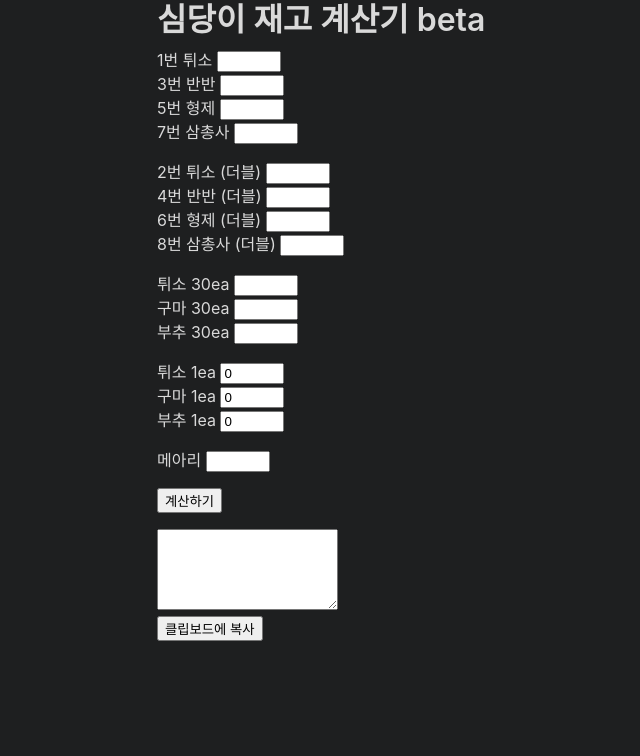
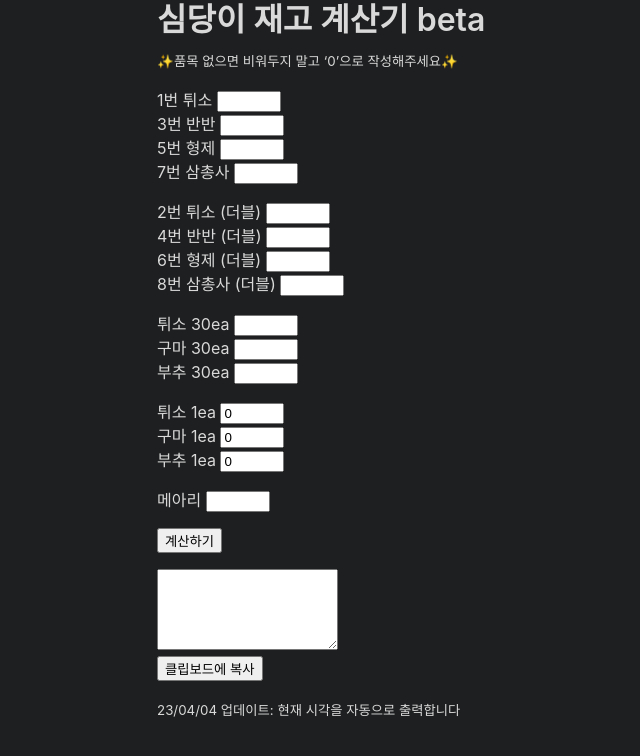
Before and after one commit to hanseodev/hanseodev.github.io, a Jekyll site: the page built from stockcal.md, in a window 1280 px wide. Shown: the top 756 px of the page, without its empty margins (147-787 px from the left). Built offline with Jekyll 4.4.1, drawn with Linux system fonts in a browser that asks for light colours; part of the change alters nothing that is shown.

Commit message:
Update stockcal.md
재고 계산기 업데이트
날짜 자동 계산
품목 0일 시 안내 문구 추가

```diff
--- a/stockcal.md
+++ b/stockcal.md
@@ -2,6 +2,8 @@
 layout: lab
 title: 심당이 재고 계산기 beta
 ---
+
+<small>✨품목 없으면 비워두지 말고 '0'으로 작성해주세요✨</small>
 
 <label for="num1">1번 튀소</label>
 <input type="text" pattern="\d*" id="num1" style="width: 4rem;"><br>
@@ -40,9 +42,14 @@ title: 심당이 재고 계산기 beta
 
 <button onclick="calculate()">계산하기</button><br>
 
+
 <textarea rows="5" id="result"></textarea>
 
 <button onclick="copyToClipboard()">클립보드에 복사</button>
+
+<small>23/04/04 업데이트: 현재 시각을 자동으로 출력합니다</small>
+
+
 
 <script>
     function calculate() {
@@ -67,7 +74,30 @@ title: 심당이 재고 계산기 beta
     var stockBuchu = num2 * 3 + num4 * 2 + num6 * 6 + num8 * 4 + num11 * 30 + num15;
     var stockMeari = num12;
 
-    var result = "시 재고입니다" + "\n튀소 " + stockTuiso + "\n구마 " + stockGuma + "\n부추 " + stockBuchu+ "\n메아리 " + stockMeari
+    // 시간 계산하기
+
+    const now = new Date();
+    const minutes = now.getMinutes();
+
+    let hour;
+    if (minutes >= 40) {
+    hour = now.getHours() + 1;
+    } else {
+    hour = now.getHours();
+    }
+
+    // 12시간제로 변환
+    if (hour > 12) {
+       hour -= 12;
+     }
+
+    // 시간이 12시인 경우에는 0으로 바꿔줌
+    if (hour == 12) {
+        hour = 12;
+    }
+
+    // 결과값 계산
+    var result = hour + "시 재고입니다" + "\n튀소 " + stockTuiso + "\n구마 " + stockGuma + "\n부추 " + stockBuchu+ "\n메아리 " + stockMeari
 
     // 결과값을 출력
     document.getElementById("result").value = result;
```
